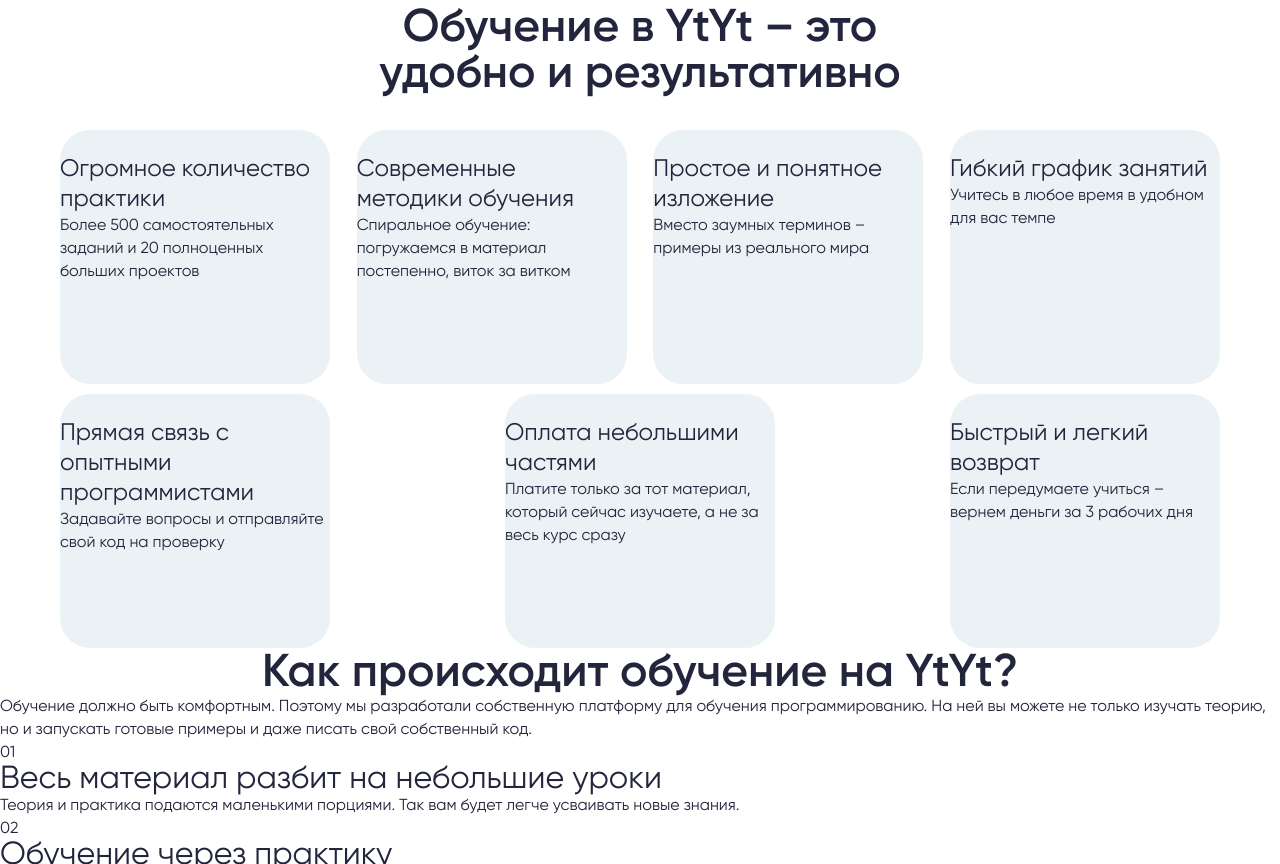
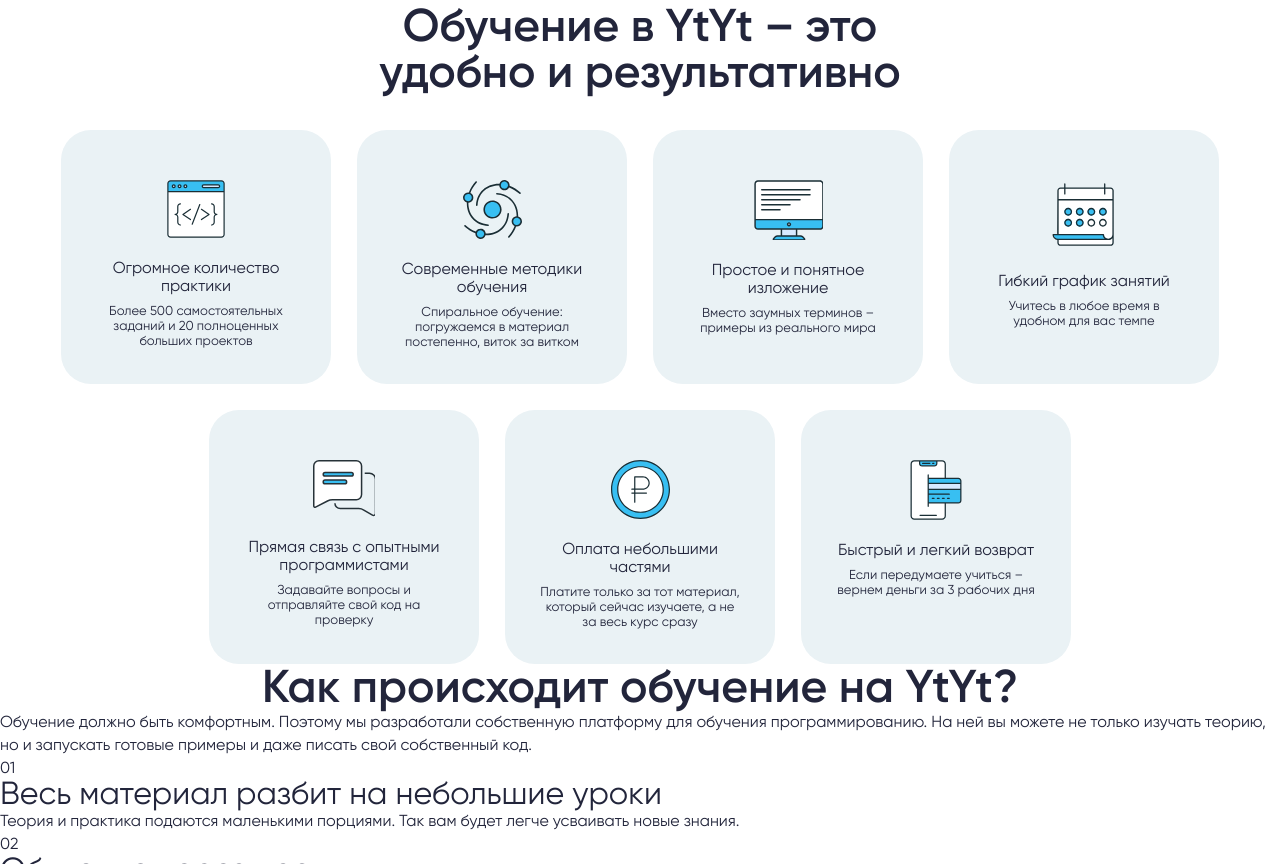
Before and after one commit to iooko/Lending__YtYt, a website: page index.html in a window 1280 px wide. Shown: the part 1258-2122 px from the top of the page. Drawn offline with Linux system fonts and the light colour scheme.

Commit message:
chore: code maintenance

```diff
--- a/index.html
+++ b/index.html
@@ -87,45 +87,58 @@
         <div class="wrapper">
             <h2 class="education__title">Обучение в YtYt – это удобно и результативно</h2>
             <div class="education__blocks">
-                <div class="block block__text">
-                    <span class="icon"></span>
+                <div class="block">
+                    <div class="block__text">
+                        <span class="icon icon-practice"></span>
                         <h4>Огромное количество практики</h4>
                         <p>Более 500 самостоятельных заданий и 20 полноценных больших проектов</p>
                     </div>
-                <div class="block block__text">
-                    <span class="icon"></span>
+                </div>
+                <div class="block ">
+                    <div class="block__text">
+                        <span class="icon icon-methods"></span>
                         <h4>Современные методики обучения</h4>
                         <p>Спиральное обучение:
                         погружаемся в материал постепенно, виток за витком</p>
                     </div>
-                <div class="block block__text">
-                    <span class="icon"></span>
+                </div>
+                <div class="block ">
+                    <div class="block__text">
+                        <span class="icon icon-comuter"></span>
                         <h4>Простое и понятное изложение</h4>
                         <p>Вместо заумных терминов – примеры из реального мира</p>
                     </div>
-                <div class="block block__text">
-                    <span class="icon"></span>
+                </div>
+                <div class="block ">
+                    <div class="block__text">
+                        <span class="icon icon-calendar"></span>
                         <h4>Гибкий график занятий</h4>
-                    <p>Учитесь в любое время в удобном
-                        для вас темпе</p>
+                        <p>Учитесь в любое время в удобном для вас темпе</p>
                     </div>
-                <div class="block block__text">
-                    <span class="icon"></span>
+                </div>
+                    <div class="block ">
+                        <div class="block__text">
+                            <span class="icon icon-message"></span>
                             <h4>Прямая связь с опытными программистами</h4>
                             <p>Задавайте вопросы
                                 и отправляйте свой код на проверку</p>
                         </div>
-                <div class="block block__text">
-                    <span class="icon"></span>
+                    </div>
+                    <div class="block ">
+                        <div class="block__text">
+                            <span class="icon icon-rub"></span>
                             <h4>Оплата небольшими частями</h4>
                             <p>Платите только за тот материал, который сейчас изучаете,
                             а не за весь курс сразу</p>
                         </div>
-                <div class="block block__text">
-                    <span class="icon"></span>
+                    </div>
+                    <div class="block ">
+                        <div class="block__text">
+                            <span class="icon icon-card"></span>
                             <h4>Быстрый и легкий возврат</h4>
                             <p>Если передумаете учиться –
                             вернем деньги за 3 рабочих дня</p>
+                        </div>
                     </div>
             </div>
         </div>
--- a/sass/base/_base.scss
+++ b/sass/base/_base.scss
@@ -24,7 +24,7 @@
 
 }
 h4 {
-    @include font(2.4rem, 3rem);
+    @include font(1.6rem, 1.8rem);
 
 }
 p {
--- a/sass/base/_block.scss
+++ b/sass/base/_block.scss
@@ -1,7 +1,10 @@
 .block {
-    border-radius: 48px;
+    border-radius: 30px;
     background-color: $color-primary;
+    width: 270px;
+    height: 254px;
 }
+
 .item {
     display: inline-block;
     border-radius: 44px;
--- a/sass/base/_icons.scss
+++ b/sass/base/_icons.scss
@@ -33,3 +33,38 @@
     margin-left: 122px;
     margin-top: 42px;
 }
+.icon-practice {
+    background-image: url(../../img/education/icon1.svg);
+    width: 58px;
+    height: 58px;
+}
+.icon-methods {
+    background-image: url(../../img/education/icon2.svg);
+    width: 59px;
+    height: 59px;
+}
+.icon-comuter {
+    background-image: url(../../img/education/icon3.svg);
+    width: 69px;
+    height: 60px;
+}
+.icon-calendar {
+    background-image: url(../../img/education/icon4.svg);
+    width: 71px;
+    height: 71px;
+}
+.icon-message {
+    background-image: url(../../img/education/icon5.svg);
+    width: 62px;
+    height: 57px;
+}
+.icon-rub {
+    background-image: url(../../img/education/icon6.svg);
+    width: 59px;
+    height: 59px;
+}
+.icon-card {
+    background-image: url(../../img/education/icon7.svg);
+    width: 60px;
+    height: 60px;
+}
--- a/sass/components/_education.scss
+++ b/sass/components/_education.scss
@@ -11,13 +11,19 @@
     width: 1160px;
     margin: 0 auto;
     margin-top: 35px;
-    gap: 10px;
-    justify-content: space-between;
-    align-items: center;
+    justify-content: center;
+    gap: 26px;
 }
-
 .block__text {
-    width: 270px;
-    height: 254px;
-    border-radius: 30px;
+    margin: 0 auto;
+    text-align: center;
+    width: 200px;
+    padding-top: 50px;
+    >h4 {
+        padding-top: 15px;
+    }
+    >p {
+        @include font(1.3rem, 1.5rem);
+        padding-top: 8px;
+    }
 }
```
Also changed, not shown: sass/style.css, 2 other files. Lines whose indentation alone changed are shown as unchanged.
